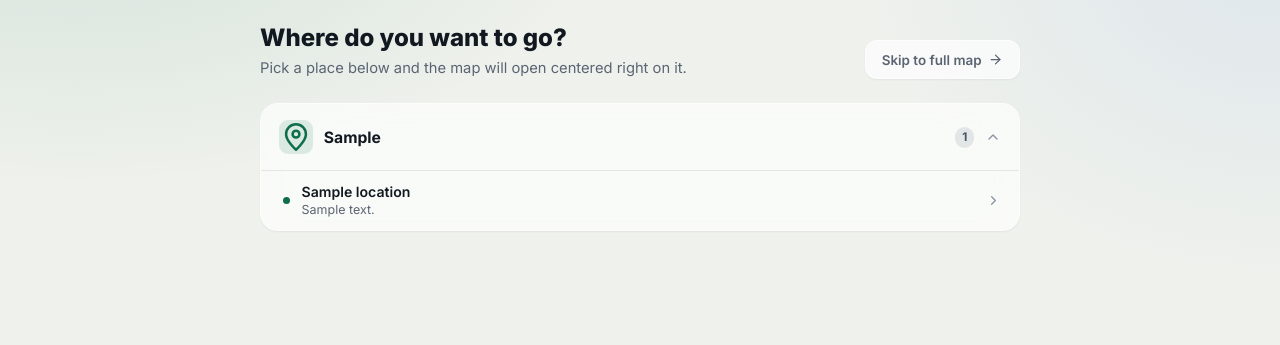
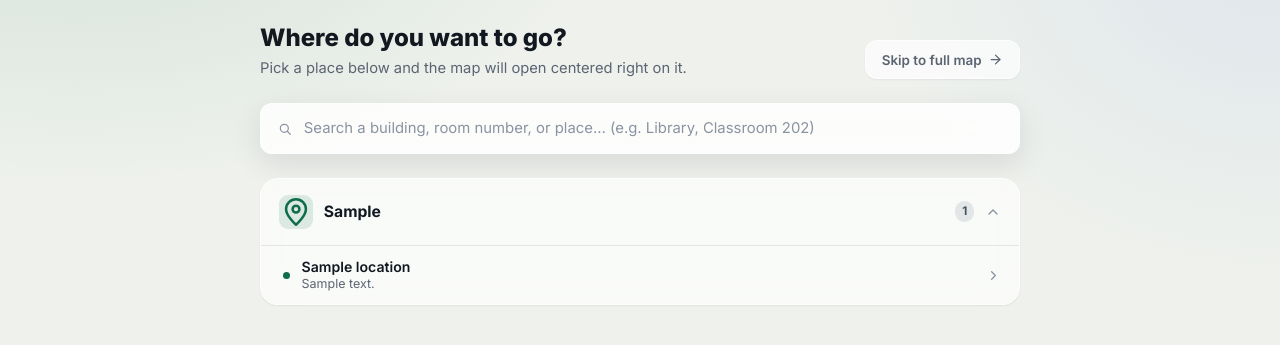
Before and after one commit to Dawoodkhan09/smart-navigation-system-django-, a Django app: page / in a window 1280 px wide. Shown: the part 64-409 px from the top of the page. Run offline with Django 5.2, Linux system fonts and the light colour scheme; tables that the repository leaves empty hold one stand-in row (values such as "Sample post").

Commit message:
Add search box to the location tree page
Filters the same category tree client-side (no extra API round trip -
locations are already loaded for the tree) matching name, category, OR
description - description is where a building's room numbers live
(e.g. "Classroom 202"), so searching a room number finds its building.

- Matches highlighted inline via <mark>.
- While a query is active, every matching branch auto-expands (not
  just the first one, which is the no-search default).
- Empty-results state when nothing matches.

Co-Authored-By: Claude Sonnet 5 <noreply@anthropic.com>

```diff
--- a/campus/static/campus/css/site.css
+++ b/campus/static/campus/css/site.css
@@ -593,10 +593,29 @@ h1, h2, h3, h4, h5, h6 {
     background: var(--accent-soft);
 }
 
+/* Same search-input-group look as the map overlay's search box, just laid
+   out inline in the page flow instead of floating over the map. */
+.tree-search-wrap {
+    max-width: none;
+    margin-bottom: 1.5rem;
+}
+
+.tree-search-wrap .search-input-group {
+    padding: .75rem 1rem;
+}
+
 .location-tree {
     display: flex;
     flex-direction: column;
     gap: .85rem;
+}
+
+.tree-node mark,
+.tree-branch-name mark {
+    background: rgba(217, 119, 6, .28);
+    color: inherit;
+    border-radius: 3px;
+    padding: 0 .1em;
 }
 
 .tree-loading,
--- a/campus/static/campus/js/location-tree.js
+++ b/campus/static/campus/js/location-tree.js
@@ -3,12 +3,20 @@
 // collapses its children; clicking a location node sends the user to the
 // map page centered on that node (see the ?location=<id> handler in
 // home.html, which map.js/navigation.js pick up once locations load).
+//
+// Also powers the search box at the top of the page: it filters this
+// same tree (matching name, category, AND description - which is where
+// a building's room numbers live, e.g. "Classroom 202") instead of
+// showing a separate results dropdown like the map page's search does.
 
 (function () {
     const treeEl = document.getElementById('locationTree');
     if (!treeEl) return;
 
+    const searchBox = document.getElementById('treeSearchBox');
     const mapUrl = treeEl.dataset.mapUrl || '/map/';
+
+    let allLocations = [];
 
     // Small stroke-icon set matching the rest of the app's SVG style
     // (see base.html / home.html inline icons) - one per seeded category,
@@ -32,6 +40,27 @@
         return div.innerHTML;
     }
 
+    function escapeRegExp(str) {
+        return str.replace(/[.*+?^${}()|[\]\\]/g, '\\$&');
+    }
+
+    // Escapes text for HTML first, then wraps whatever matches `query`
+    // in <mark> - so a search for "202" highlights it inside "Classroom
+    // 202" wherever it shows up (name, category, or description preview).
+    function highlight(text, query) {
+        const safe = escapeHtml(text);
+        if (!query) return safe;
+        const re = new RegExp('(' + escapeRegExp(escapeHtml(query)) + ')', 'ig');
+        return safe.replace(re, '<mark>$1</mark>');
+    }
+
+    function matchesQuery(loc, query) {
+        const q = query.toLowerCase();
+        return (loc.name || '').toLowerCase().includes(q)
+            || (loc.category || '').toLowerCase().includes(q)
+            || (loc.description || '').toLowerCase().includes(q);
+    }
+
     function groupByCategory(locations) {
         const groups = new Map();
         locations.forEach((loc) => {
@@ -42,7 +71,7 @@
         return groups;
     }
 
-    function buildNode(loc) {
+    function buildNode(loc, query) {
         const node = document.createElement('button');
         node.type = 'button';
         node.className = 'tree-node';
@@ -53,8 +82,8 @@
         node.innerHTML = `
             <span class="tree-node-dot" aria-hidden="true"></span>
             <span class="tree-node-body">
-                <span class="tree-node-name">${escapeHtml(loc.name)}</span>
-                ${preview ? `<span class="tree-node-desc">${escapeHtml(shortPreview)}</span>` : ''}
+                <span class="tree-node-name">${highlight(loc.name, query)}</span>
+                ${preview ? `<span class="tree-node-desc">${highlight(shortPreview, query)}</span>` : ''}
             </span>
             <svg class="tree-node-arrow" viewBox="0 0 24 24" width="15" height="15" fill="none" stroke="currentColor" stroke-width="2" stroke-linecap="round" stroke-linejoin="round" aria-hidden="true">
                 <polyline points="9,6 15,12 9,18"></polyline>
@@ -70,7 +99,7 @@
         return node;
     }
 
-    function buildBranch(category, locations, isOpen) {
+    function buildBranch(category, locations, isOpen, query) {
         const branch = document.createElement('div');
         branch.className = 'tree-branch' + (isOpen ? ' is-open' : '');
 
@@ -80,7 +109,7 @@
         header.setAttribute('aria-expanded', String(isOpen));
         header.innerHTML = `
             ${iconSvg(CATEGORY_ICONS[category] || DEFAULT_ICON, 'tree-branch-icon')}
-            <span class="tree-branch-name">${escapeHtml(category)}</span>
+            <span class="tree-branch-name">${highlight(category, query)}</span>
             <span class="tree-branch-count">${locations.length}</span>
             <svg class="tree-branch-chevron" viewBox="0 0 24 24" width="16" height="16" fill="none" stroke="currentColor" stroke-width="2" stroke-linecap="round" stroke-linejoin="round" aria-hidden="true">
                 <polyline points="6,9 12,15 18,9"></polyline>
@@ -99,7 +128,7 @@
         // whole group together - see .tree-branch-children in site.css.
         const inner = document.createElement('div');
         inner.className = 'tree-branch-inner';
-        locations.forEach((loc) => inner.appendChild(buildNode(loc)));
+        locations.forEach((loc) => inner.appendChild(buildNode(loc, query)));
         children.appendChild(inner);
 
         branch.appendChild(header);
@@ -107,18 +136,29 @@
         return branch;
     }
 
-    function renderTree(locations) {
-        if (!locations.length) {
+    function renderTree(locations, query) {
+        if (!allLocations.length) {
             treeEl.innerHTML = '<div class="tree-empty">No locations have been added yet - add some from the admin panel.</div>';
             return;
         }
 
-        const groups = groupByCategory(locations);
+        const visible = query ? locations.filter((loc) => matchesQuery(loc, query)) : locations;
+
+        if (!visible.length) {
+            treeEl.innerHTML = `<div class="tree-empty">No place matches "${escapeHtml(query)}" - try a different name or room number.</div>`;
+            return;
+        }
+
+        const groups = groupByCategory(visible);
         treeEl.innerHTML = '';
 
+        // While actively searching, expand every branch that has a match
+        // so results are visible right away - otherwise only the first
+        // category opens by default (the plain-browsing behaviour).
         let isFirst = true;
         groups.forEach((locs, category) => {
-            treeEl.appendChild(buildBranch(category, locs, isFirst));
+            const isOpen = query ? true : isFirst;
+            treeEl.appendChild(buildBranch(category, locs, isOpen, query));
             isFirst = false;
         });
     }
@@ -127,12 +167,22 @@
         try {
             const res = await fetch('/api/locations');
             if (!res.ok) throw new Error('Request failed: ' + res.status);
-            renderTree(await res.json());
+            allLocations = await res.json();
+            renderTree(allLocations, '');
         } catch (err) {
             treeEl.innerHTML = '<div class="tree-empty">Could not load locations. Please refresh the page.</div>';
             console.error(err);
         }
     }
 
+    if (searchBox) {
+        let debounceTimer = null;
+        searchBox.addEventListener('input', () => {
+            clearTimeout(debounceTimer);
+            const query = searchBox.value.trim();
+            debounceTimer = setTimeout(() => renderTree(allLocations, query), 150);
+        });
+    }
+
     loadTree();
 })();
--- a/campus/templates/campus/tree.html
+++ b/campus/templates/campus/tree.html
@@ -19,6 +19,16 @@
         </a>
     </div>
 
+    <div class="search-wrap tree-search-wrap">
+        <div class="search-input-group">
+            <svg class="search-icon" viewBox="0 0 24 24" width="16" height="16" fill="none" stroke="currentColor" stroke-width="1.8" stroke-linecap="round" aria-hidden="true">
+                <circle cx="11" cy="11" r="6"></circle>
+                <line x1="20" y1="20" x2="15.8" y2="15.8"></line>
+            </svg>
+            <input type="text" id="treeSearchBox" class="search-input" placeholder="Search a building, room number, or place… (e.g. Library, Classroom 202)" autocomplete="off" />
+        </div>
+    </div>
+
     <div id="locationTree" class="location-tree" data-map-url="{% url 'map' %}">
         <div class="tree-loading">Loading locations…</div>
     </div>
```
